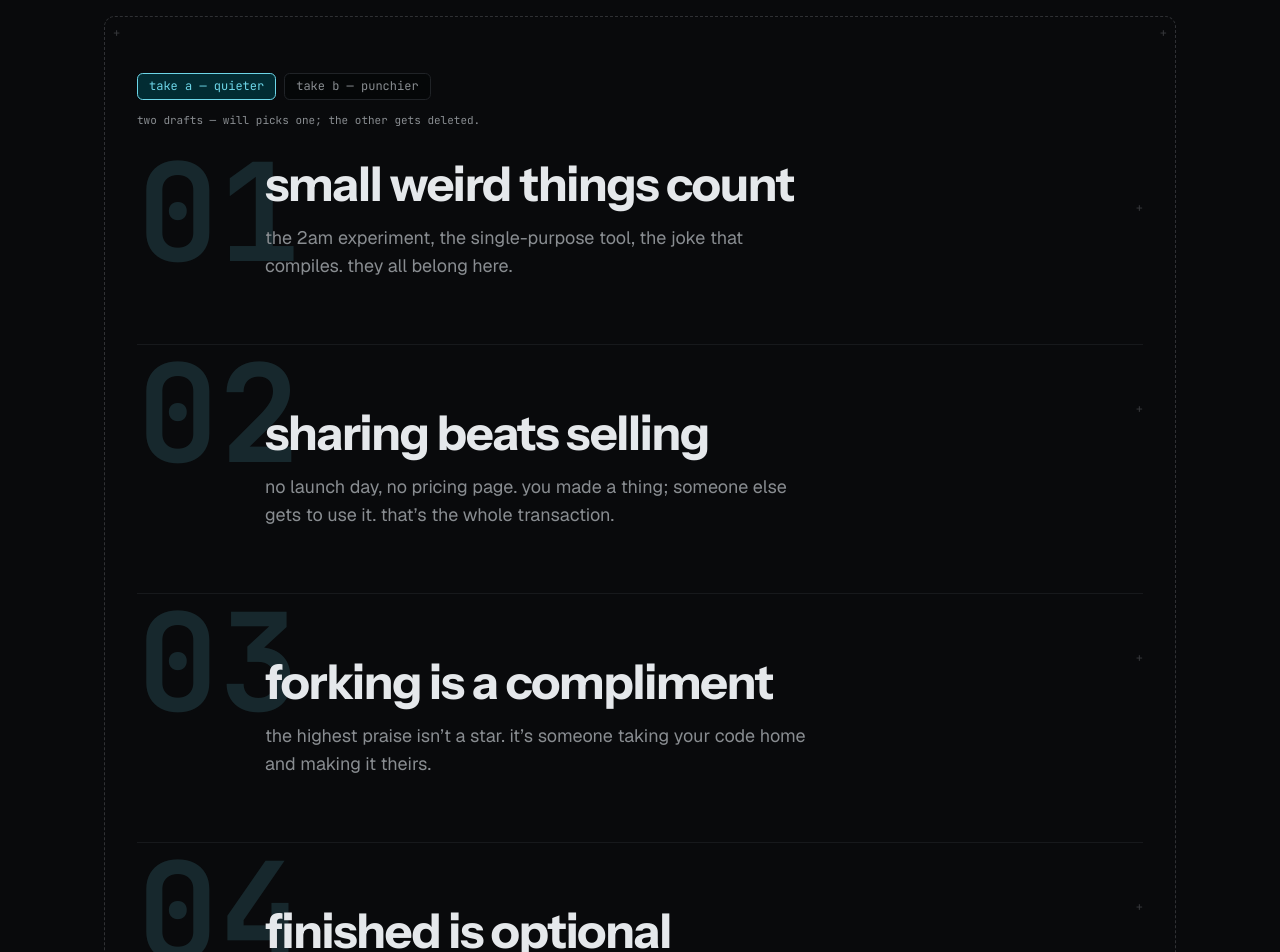
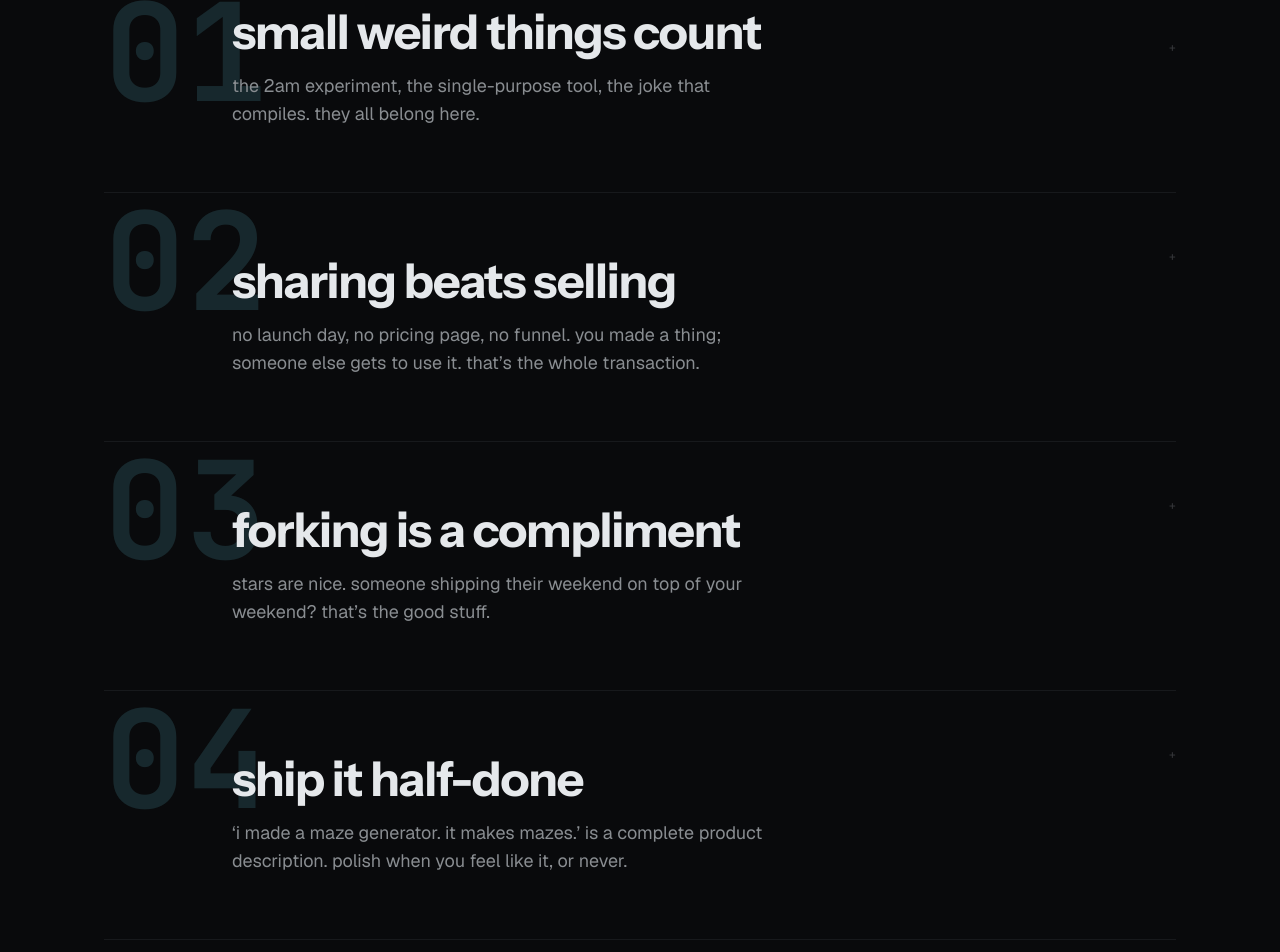
Before and after one commit to willgibs/dorkhub, a Next.js app: page /manifesto in a window 1280 px wide. Shown: the part 507-1459 px from the top of the page. Built offline with nearby package versions, Linux system fonts and the light colour scheme.

Commit message:
feat(marketing): finalize manifesto — merged take approved at product gate
Take A's calm register + Take B's strongest lines (Will, 2026-07-22).
Switcher and losing draft deleted; page is pure server markup.

Co-Authored-By: Claude Fable 5 <noreply@anthropic.com>

```diff
--- a/src/app/(marketing)/manifesto/page.tsx
+++ b/src/app/(marketing)/manifesto/page.tsx
@@ -2,82 +2,46 @@ import type { Metadata } from 'next';
 
 import { PageShell } from '@/components/page-shell';
 import { SectionHeader } from '@/components/section-header';
-import { TakeSwitcher, type TenetTake } from './take-switcher';
+import { cn } from '@/lib/utils';
 
 export const metadata: Metadata = {
   title: 'manifesto',
-  description: 'no pitch — just the beliefs dorkhub runs on, in two drafts.',
+  description: 'no pitch — just the beliefs the whole thing runs on.',
 };
 
 /**
- * Product-gate copy (see CLAUDE.md → "Product gates"). Both takes are final
- * drafts handed down verbatim; Will picks a winner and the loser gets deleted
- * along with the switcher itself. Keep these arrays — not copy.ts — as the
- * source, since this is the one place they're allowed to exist at all.
+ * FINAL copy — approved through the M7 product gate (Will: Take A's calm
+ * register merged with Take B's strongest lines, 2026-07-22). Edits to these
+ * strings are a product decision; pause and ask Will.
  */
-const TAKE_A: TenetTake = {
-  id: 'a',
-  label: 'take a — quieter',
-  closer: 'go build a thing.',
-  tenets: [
+const TENETS = [
   {
     title: 'small weird things count',
     body: 'the 2am experiment, the single-purpose tool, the joke that compiles. they all belong here.',
   },
   {
     title: 'sharing beats selling',
-      body: 'no launch day, no pricing page. you made a thing; someone else gets to use it. that’s the whole transaction.',
+    body: 'no launch day, no pricing page, no funnel. you made a thing; someone else gets to use it. that’s the whole transaction.',
   },
   {
     title: 'forking is a compliment',
-      body: 'the highest praise isn’t a star. it’s someone taking your code home and making it theirs.',
-    },
-    {
-      title: 'finished is optional',
-      body: 'a readme and a repo is enough. polish when you feel like it, or never.',
-    },
-    {
-      title: 'no leaderboards for love',
-      body: 'nothing here ranks you. new projects sit beside big ones, and both look loved.',
-    },
-    {
-      title: 'take what you need, leave what you learned',
-      body: 'clone freely. and when you build on it, show that too.',
-    },
-  ],
-};
-
-const TAKE_B: TenetTake = {
-  id: 'b',
-  label: 'take b — punchier',
-  closer: 'now go build a thing.',
-  tenets: [
-    {
-      title: 'weird little things deserve a stage',
-      body: 'you built a synth that fits in a tweet. a cron job with attitude. the world should see this.',
-    },
-    {
-      title: 'nothing here is for sale',
-      body: 'no ‘try free’, no credit card, no funnel. just repos and the people who made them.',
-    },
-    {
-      title: 'getting forked is the point',
     body: 'stars are nice. someone shipping their weekend on top of your weekend? that’s the good stuff.',
   },
   {
     title: 'ship it half-done',
-      body: '‘i made a maze generator. it makes mazes.’ is a complete product description.',
+    body: '‘i made a maze generator. it makes mazes.’ is a complete product description. polish when you feel like it, or never.',
   },
   {
-      title: 'likes don’t rank you',
-      body: 'the feed isn’t a contest. it’s a shelf, and every shelf has room.',
+    title: 'no leaderboards for love',
+    body: 'nothing here ranks you. the feed is a shelf, not a contest — and every shelf has room.',
   },
   {
-      title: 'steal like a dork',
-      body: 'take the code. take the idea. tell people where you got it, then make it weirder.',
+    title: 'take what you need, leave what you learned',
+    body: 'clone freely. take the idea. tell people where you got it, then make it weirder.',
   },
-  ],
-};
+] as const;
+
+const CLOSER = 'go build a thing.';
 
 const COLOPHON = [
   { label: 'built', value: 'a solo founder + AI agents' },
@@ -104,9 +68,17 @@ export default function ManifestoPage() {
           </p>
         </header>
 
-        <div className="mt-16 sm:mt-20">
-          <TakeSwitcher takeA={TAKE_A} takeB={TAKE_B} />
-        </div>
+        <section aria-label="manifesto tenets" className="relative mt-10 sm:mt-12">
+          <ol className="flex list-none flex-col">
+            {TENETS.map((tenet, i) => (
+              <TenetRow key={tenet.title} index={i + 1} tenet={tenet} />
+            ))}
+          </ol>
+
+          <p className="border-t border-border/60 px-2 pt-16 pb-4 text-center font-display text-4xl font-extrabold tracking-tight text-balance sm:text-5xl md:text-6xl">
+            {CLOSER}
+          </p>
+        </section>
 
         <section id="colophon" className="mt-24 max-w-2xl scroll-mt-8 sm:mt-28">
           <SectionHeader kicker="colophon" title="how this got made" />
@@ -128,3 +100,30 @@ export default function ManifestoPage() {
     </div>
   );
 }
+
+function TenetRow({ index, tenet }: { index: number; tenet: { title: string; body: string } }) {
+  const ordinal = String(index).padStart(2, '0');
+
+  return (
+    <li className={cn('relative border-t border-border/60 py-16 first:border-t-0 first:pt-6')}>
+      <span
+        aria-hidden="true"
+        className="pointer-events-none absolute top-14 right-0 select-none font-mono text-xs text-muted-foreground/35"
+      >
+        +
+      </span>
+      <span
+        aria-hidden="true"
+        className="pointer-events-none absolute top-0 left-0 select-none font-mono text-[5rem] leading-none font-bold text-primary/15 tabular-nums sm:text-[7rem] md:text-[8.5rem]"
+      >
+        {ordinal}
+      </span>
+      <div className="relative max-w-2xl pl-16 sm:pl-24 md:pl-32">
+        <h3 className="font-display text-4xl font-extrabold tracking-tight text-balance sm:text-5xl">
+          {tenet.title}
+        </h3>
+        <p className="mt-4 text-lg text-muted-foreground">{tenet.body}</p>
+      </div>
+    </li>
+  );
+}
--- a/src/app/(marketing)/manifesto/take-switcher.tsx
+++ /dev/null
@@ -1,135 +0,0 @@
-'use client';
-
-import { useState } from 'react';
-import { cn } from '@/lib/utils';
-
-export type Tenet = {
-  title: string;
-  body: string;
-};
-
-export type TenetTake = {
-  id: 'a' | 'b';
-  /** Rendered verbatim on the switcher button, e.g. "take a — quieter". */
-  label: string;
-  tenets: readonly Tenet[];
-  /** Oversized closer line rendered after the last tenet. */
-  closer: string;
-};
-
-export type TakeSwitcherProps = {
-  takeA: TenetTake;
-  takeB: TenetTake;
-  className?: string;
-};
-
-/**
- * DRAFT zone (see the mono note below the switcher). Purely a stateful swap —
- * both tenet sets are server-passed props defined in page.tsx; this component
- * only tracks which one is on screen. Deleting a take later means deleting the
- * losing array in page.tsx and this component collapses back to static markup.
- */
-export function TakeSwitcher({ takeA, takeB, className }: TakeSwitcherProps) {
-  const [activeId, setActiveId] = useState<TenetTake['id']>(takeA.id);
-  const active = activeId === takeA.id ? takeA : takeB;
-
-  return (
-    <section
-      aria-label="manifesto tenets (draft)"
-      className={cn(
-        'relative rounded-xl border border-dashed border-muted-foreground/30 px-5 py-10 sm:px-8 sm:py-14',
-        className,
-      )}
-    >
-      <RegistrationMarks />
-
-      <div className="flex flex-col gap-3">
-        <div className="inline-flex w-fit gap-2">
-          {[takeA, takeB].map((take) => (
-            <button
-              key={take.id}
-              type="button"
-              aria-pressed={activeId === take.id}
-              onClick={() => setActiveId(take.id)}
-              className={cn(
-                'inline-flex items-center rounded-md border px-[11px] py-1 font-mono text-xs leading-[1.4] transition-colors',
-                'outline-none focus-visible:ring-2 focus-visible:ring-ring focus-visible:ring-offset-2 focus-visible:ring-offset-background',
-                'active:translate-y-px',
-                activeId === take.id
-                  ? 'border-primary bg-primary-soft text-primary'
-                  : 'bg-surface-2 text-muted-foreground hover:text-foreground',
-              )}
-            >
-              {take.label}
-            </button>
-          ))}
-        </div>
-        <p className="font-mono text-[11px] text-muted-foreground">
-          two drafts — will picks one; the other gets deleted.
-        </p>
-      </div>
-
-      <ol
-        key={active.id}
-        className="mt-4 flex list-none flex-col animate-in fade-in-0 duration-200 ease-quiet"
-      >
-        {active.tenets.map((tenet, i) => (
-          <TenetRow key={tenet.title} index={i + 1} tenet={tenet} />
-        ))}
-      </ol>
-
-      <p className="border-t border-border/60 px-2 pt-16 pb-4 text-center font-display text-4xl font-extrabold tracking-tight text-balance sm:text-5xl md:text-6xl">
-        {active.closer}
-      </p>
-    </section>
-  );
-}
-
-function TenetRow({ index, tenet }: { index: number; tenet: Tenet }) {
-  const ordinal = String(index).padStart(2, '0');
-
-  return (
-    <li className="relative border-t border-border/60 py-16 first:border-t-0 first:pt-4">
-      <span
-        aria-hidden="true"
-        className="pointer-events-none absolute top-14 right-0 select-none font-mono text-xs text-muted-foreground/35"
-      >
-        +
-      </span>
-      <span
-        aria-hidden="true"
-        className="pointer-events-none absolute top-0 left-0 select-none font-mono text-[5rem] leading-none font-bold text-primary/15 tabular-nums sm:text-[7rem] md:text-[8.5rem]"
-      >
-        {ordinal}
-      </span>
-      <div className="relative max-w-2xl pl-16 sm:pl-24 md:pl-32">
-        <h3 className="font-display text-4xl font-extrabold tracking-tight text-balance sm:text-5xl">
-          {tenet.title}
-        </h3>
-        <p className="mt-4 text-lg text-muted-foreground">{tenet.body}</p>
-      </div>
-    </li>
-  );
-}
-
-/** Print-proof "+" registration marks at each corner of the draft container. */
-function RegistrationMarks() {
-  const corners = ['top-2 left-2', 'top-2 right-2', 'bottom-2 left-2', 'right-2 bottom-2'] as const;
-
-  return (
-    <>
-      {corners.map((position) => (
-        <span
-          key={position}
-          aria-hidden="true"
-          className={cn(
-            'pointer-events-none absolute select-none font-mono text-xs text-muted-foreground/35',
-            position,
-          )}
-        >
-          +
-        </span>
-      ))}
-    </>
-  );
-}
```
Lines whose indentation alone changed are shown as unchanged.
